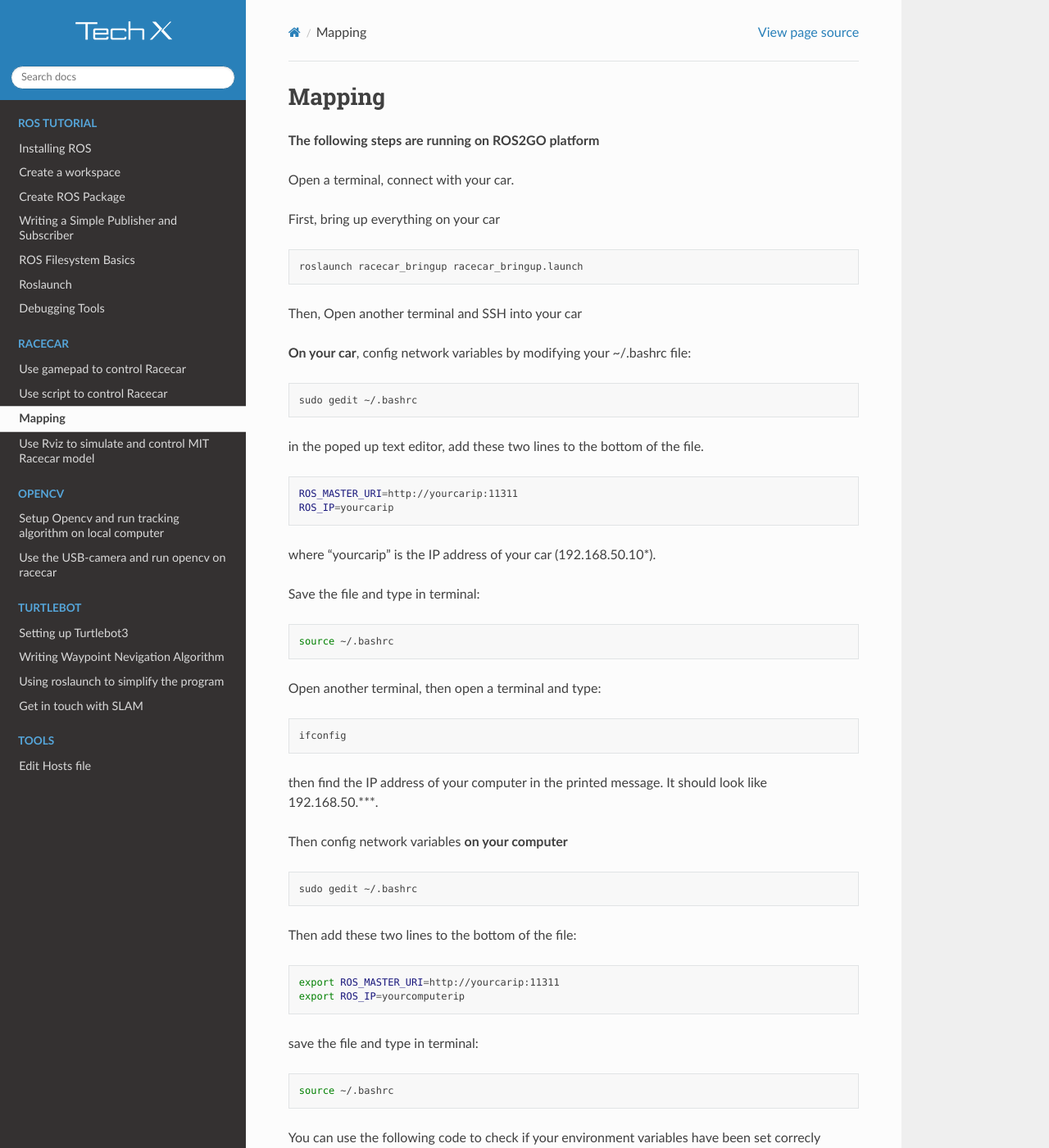
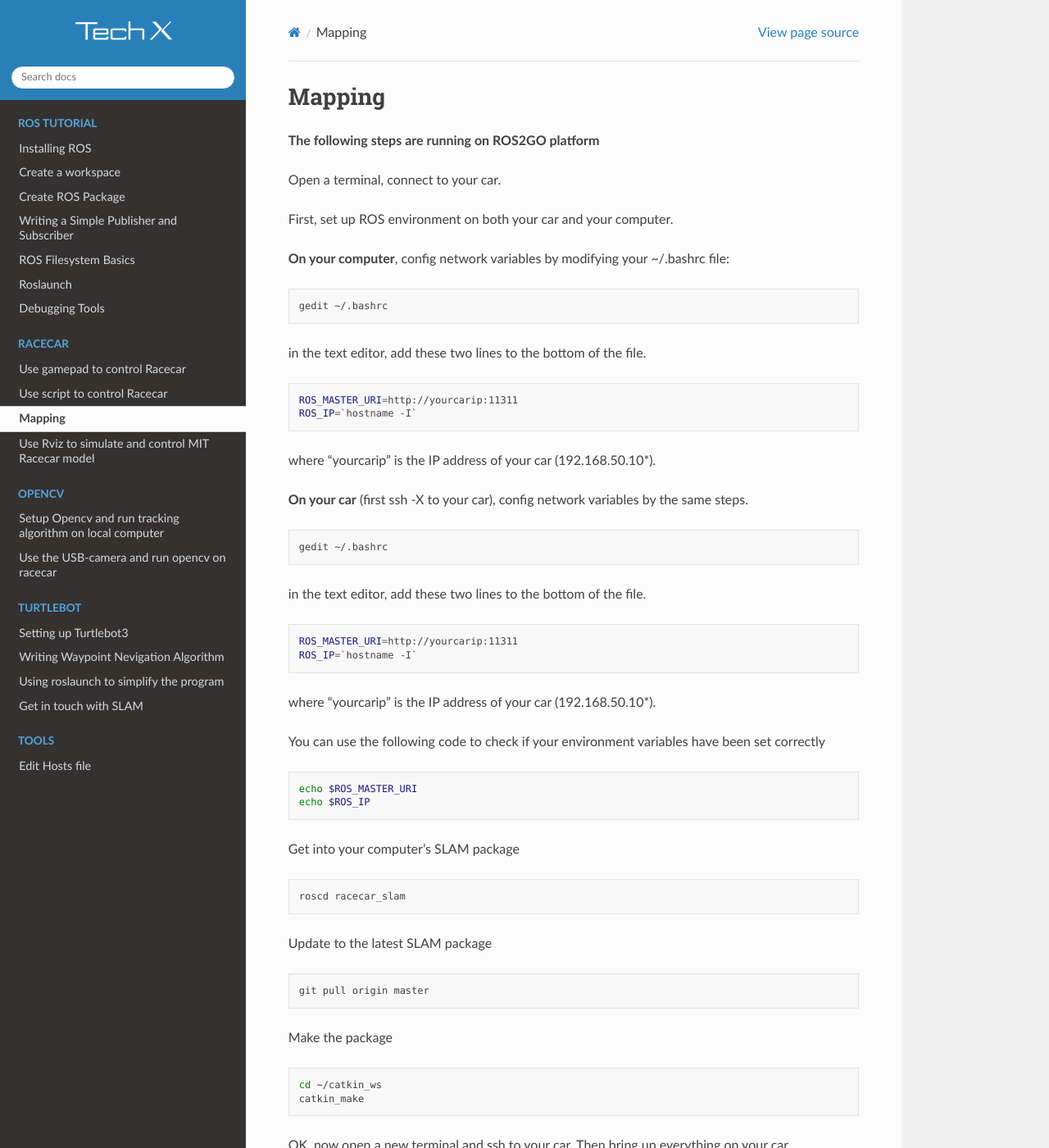
Before and after one commit to hanzheteng/tx19-robotics, a Sphinx documentation site: the page built from docs/car/mapping.rst, in a window 1280 px wide and 1400 px high. Shown: the whole window at 82% size. Built offline with Sphinx 7.4.7 and the Read the Docs theme 2.0.0, drawn with Linux system fonts in a browser that asks for light colours; some of the changed text lies outside the part shown.

Commit message:
update mapping

```diff
--- a/docs/car/mapping.rst
+++ b/docs/car/mapping.rst
@@ -3,65 +3,43 @@ Mapping
 
 **The following steps are running on ROS2GO platform**
 
-Open a terminal, connect with your car.
+Open a terminal, connect to your car.
 
-First, bring up everything on your car
+First, set up ROS environment on both your car and your computer.
+
+**On your computer**, config network variables by modifying your ~/.bashrc file:
 
 .. code:: bash
 
-    roslaunch racecar_bringup racecar_bringup.launch
+    gedit ~/.bashrc
 
-Then, Open another terminal and SSH into your car
-
-**On your car**, config network variables by modifying your ~/.bashrc file:
-
-.. code:: bash
-
-    sudo gedit ~/.bashrc
-
-in the poped up text editor, add these two lines to the bottom of the file.
+in the text editor, add these two lines to the bottom of the file.
 
 .. code:: bash
 
     ROS_MASTER_URI=http://yourcarip:11311
-    ROS_IP=yourcarip
+    ROS_IP=`hostname -I`
 
 where "yourcarip" is the IP address of your car (192.168.50.10*).
 
-Save the file and type in terminal:
+
+**On your car** (first ssh -X to your car), config network variables by the same steps.
 
 .. code:: bash
 
-    source ~/.bashrc
+    gedit ~/.bashrc
 
-Open another terminal, then open a terminal and type:
+in the text editor, add these two lines to the bottom of the file.
 
 .. code:: bash
 
-    ifconfig
+    ROS_MASTER_URI=http://yourcarip:11311
+    ROS_IP=`hostname -I`
 
-then find the IP address of your computer in the printed message. It should look like 192.168.50.***.
+where "yourcarip" is the IP address of your car (192.168.50.10*).
 
-Then config network variables **on your computer**
 
-.. code:: bash
-
-    sudo gedit ~/.bashrc
-
-Then add these two lines to the bottom of the file:
-
-.. code:: bash
-
-    export ROS_MASTER_URI=http://yourcarip:11311
-    export ROS_IP=yourcomputerip
-
-save the file and type in terminal:
-
-.. code:: bash
-
-    source ~/.bashrc
-
-You can use the following code to check if your environment variables have been set correcly
+You can use the following code to check if your environment variables have been set correctly
 
 .. code:: bash
 
@@ -87,13 +65,19 @@ Make the package
     cd ~/catkin_ws
     catkin_make
 
-Run the mapping launch file to start mapping
+OK, now open a new terminal and ssh to your car. Then bring up everything on your car
+
+.. code:: bash
+
+    roslaunch racecar_bringup racecar_bringup.launch
+
+Then go back to your own computer and open a new terminal. Run the mapping launch file to start mapping
 
 .. code:: bash
 
     roslaunch racecar_slam racecar_laser_only_cartographer.launch
 
-You may see something like this
+You should be able to see something like this
 
 .. image:: pics/slam.png
    :width: 1200
```
